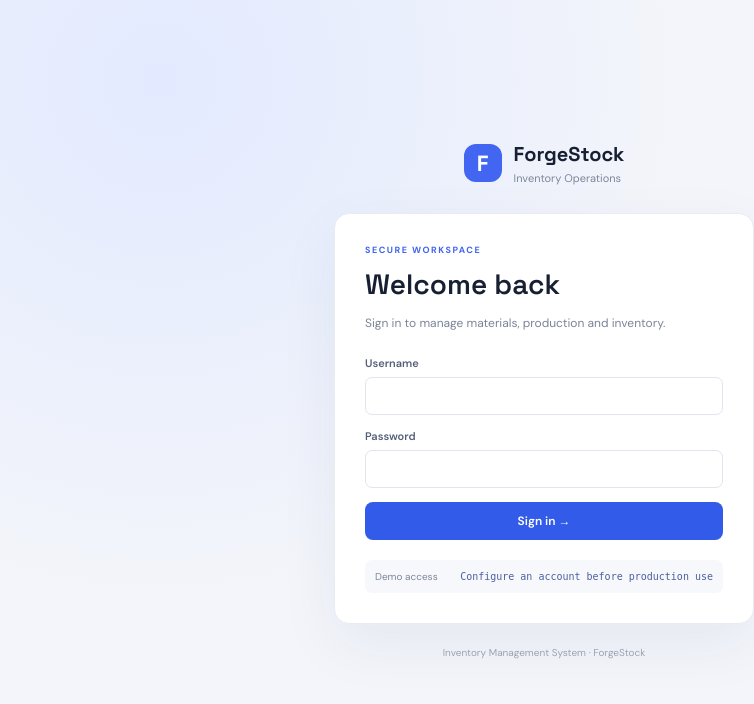
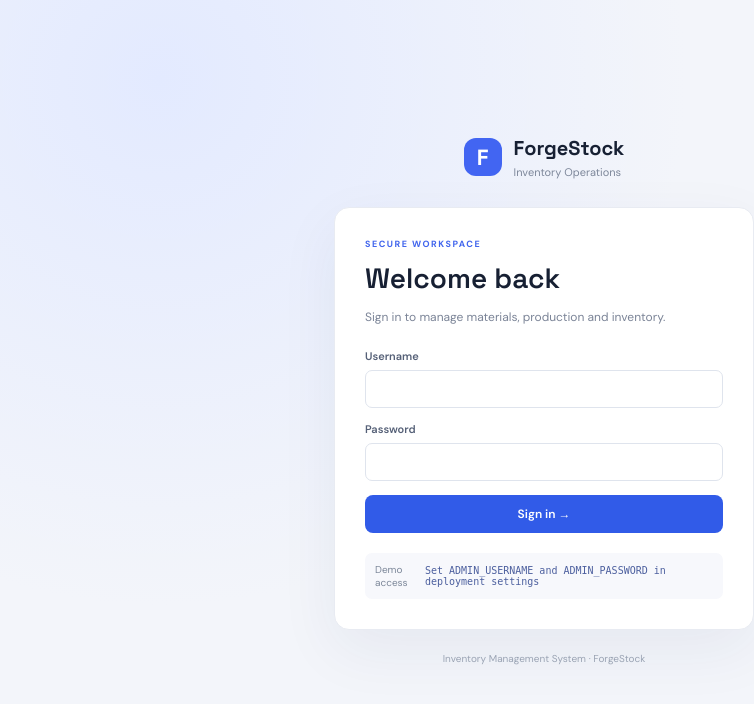
Before and after one commit to siddarth1872004/forgestack, a FastAPI app: page /login in a window 1280 px wide. Shown: the top 704 px of the page, without its empty margins (96-850 px from the left). Run offline with FastAPI, Linux system fonts and the light colour scheme; some libraries are stand-ins or nearby versions.

Commit message:
Clarify first-admin setup on sign-in page

```diff
--- a/app/templates/login.html
+++ b/app/templates/login.html
@@ -1 +1 @@
-<!doctype html><html><head><meta charset="utf-8"><meta name="viewport" content="width=device-width,initial-scale=1"><title>ForgeStock · Sign in</title><link rel="stylesheet" href="/static/styles.css"></head><body class="login-body"><div class="login-shell"><div class="login-brand"><div class="brand-mark">F</div><div><strong>ForgeStock</strong><span>Inventory Operations</span></div></div><div class="login-card"><div class="eyebrow">SECURE WORKSPACE</div><h1>Welcome back</h1><p class="muted">Sign in to manage materials, production and inventory.</p>{% if error %}<div class="alert error">{{ error }}</div>{% endif %}<form method="post" action="/login"><label>Username<input name="username" value="{{ 'admin' if demo_mode else '' }}" required autocomplete="username"></label><label>Password<input name="password" value="{{ 'admin123' if demo_mode else '' }}" type="password" required autocomplete="current-password"></label><button class="btn primary full" type="submit">Sign in <span>→</span></button></form><div class="demo-note"><span>Demo access</span><code>{% if demo_mode %}admin / admin123{% else %}Configure an account before production use{% endif %}</code></div></div><div class="login-foot">Inventory Management System · ForgeStock</div></div></body></html>
+<!doctype html><html><head><meta charset="utf-8"><meta name="viewport" content="width=device-width,initial-scale=1"><title>ForgeStock · Sign in</title><link rel="stylesheet" href="/static/styles.css"></head><body class="login-body"><div class="login-shell"><div class="login-brand"><div class="brand-mark">F</div><div><strong>ForgeStock</strong><span>Inventory Operations</span></div></div><div class="login-card"><div class="eyebrow">SECURE WORKSPACE</div><h1>Welcome back</h1><p class="muted">Sign in to manage materials, production and inventory.</p>{% if error %}<div class="alert error">{{ error }}</div>{% endif %}<form method="post" action="/login"><label>Username<input name="username" value="{{ 'admin' if demo_mode else '' }}" required autocomplete="username"></label><label>Password<input name="password" value="{{ 'admin123' if demo_mode else '' }}" type="password" required autocomplete="current-password"></label><button class="btn primary full" type="submit">Sign in <span>→</span></button></form><div class="demo-note"><span>Demo access</span><code>{% if demo_mode %}admin / admin123{% elif account_configured %}Use your administrator credentials{% else %}Set ADMIN_USERNAME and ADMIN_PASSWORD in deployment settings{% endif %}</code></div></div><div class="login-foot">Inventory Management System · ForgeStock</div></div></body></html>
```
